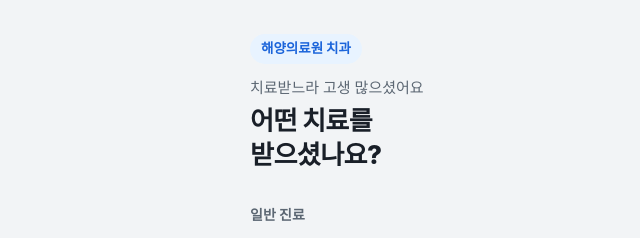
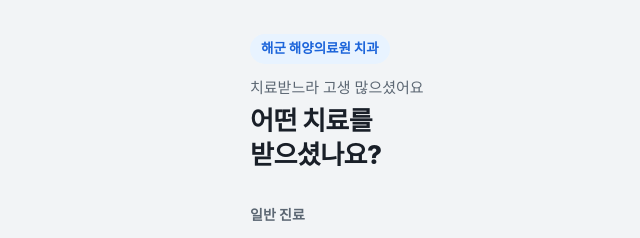
Before and after one commit to hodumoney/dental-post-op-care, a plain HTML site: page index.html in a window 1280 px wide. Shown: the top 238 px of the page, 172-812 px from the left. Drawn offline with Linux system fonts and the light colour scheme.

Commit message:
Rename clinic to 해군 해양의료원 치과; add healing abutment note to implant surgery
Co-Authored-By: Claude Fable 5.2 <noreply@anthropic.com>
Claude-Session: https://claude.ai/code/session_016bWbaRWCGfohBA1NVpkeqr

```diff
--- a/index.html
+++ b/index.html
@@ -3,7 +3,7 @@
 <head>
 <meta charset="utf-8">
 <meta name="viewport" content="width=device-width, initial-scale=1">
-<title>해양의료원 치과 주의사항</title>
+<title>해군 해양의료원 치과 주의사항</title>
 <link rel="preconnect" href="https://fonts.googleapis.com">
 <link rel="preconnect" href="https://fonts.gstatic.com" crossorigin>
 <link href="https://fonts.googleapis.com/css2?family=Noto+Sans+KR:wght@400;500;700;800&display=swap" rel="stylesheet">
@@ -144,7 +144,7 @@ button{font:inherit;color:inherit;background:none;border:0;cursor:pointer}
 <script>
 /* ───────── 병원 정보: 여기만 고치면 됩니다 ───────── */
 const CLINIC = {
-  name: "해양의료원 치과",
+  name: "해군 해양의료원 치과",
   phone: "000-0000-0000",        // 실제 전화번호로 바꿔 주세요
   hours: "08:30 – 17:30"
 };
@@ -241,7 +241,8 @@ const DATA = [
   {e:"⚽",h:"격한 운동 주의",tag:"격한 운동 NO!",b:"임플란트 수술 후 일주일 동안은 **격한 운동이나 목욕, 뜨거운 음식은 피해** 주세요!"},
   {e:"🪥",h:"칫솔질",b:"**수술 부위를 피해서 칫솔질**을 해주시고 처방 드린 **소독 양치액으로 자주 자주 헹궈**주세요!"},
   {e:"🚭",h:"금주, 금연",tag:"금연! 금주! 빨대 NO",b:"**음주와 흡연은 절대 NO!** 음주는 염증을 유발하며 흡연은 잇몸 뼈와 식립체의 결합을 방해해요. **가급적 한 달간은 치유를 위해 금주, 금연** 해주세요!"},
-  {e:"🧵",h:"실밥 터짐 주의",tag:"실밥 터짐 주의!",b:"**시술 부위를 누르거나 입안을 젖혀보는 행위**는 실밥 터짐의 원인이 되며 **입안에 음압이 생기는 행위(빨대 사용, 흡연, 침 뱉기)는 피해** 주세요."}],
+  {e:"🧵",h:"실밥 터짐 주의",tag:"실밥 터짐 주의!",b:"**시술 부위를 누르거나 입안을 젖혀보는 행위**는 실밥 터짐의 원인이 되며 **입안에 음압이 생기는 행위(빨대 사용, 흡연, 침 뱉기)는 피해** 주세요."},
+  {e:"🚫",h:"치유 지대주(힐링 어버트먼트)",tag:"저작 금지!",b:"잇몸 위로 보이는 치유 지대주(힐링 어버트먼트) 쪽으로는 **음식을 씹지 마세요.** **헐거워진 느낌이 들거나 빠진 경우 즉시 연락 후 내원**해 주세요."}],
  qa:[
   ["전에 사용하던 틀니나 장치는 어떻게 하나요?","이전에 사용하던 틀니나 장치물 사용 여부는 임플란트 수술 후 치과에서 상담해 주세요."],
   ["붓기가 심한데 어떻게 하나요?","얼음팩을 준비하여 수술 부위의 뺨에 대주고, 너무 차가워지면 떼어주세요. 이틀간은 냉찜질, 그 이후에는 온찜질을 해주세요. 그래도 붓기가 너무 심할 때는 치과로 연락 후 내원해 주세요."]]},
```
